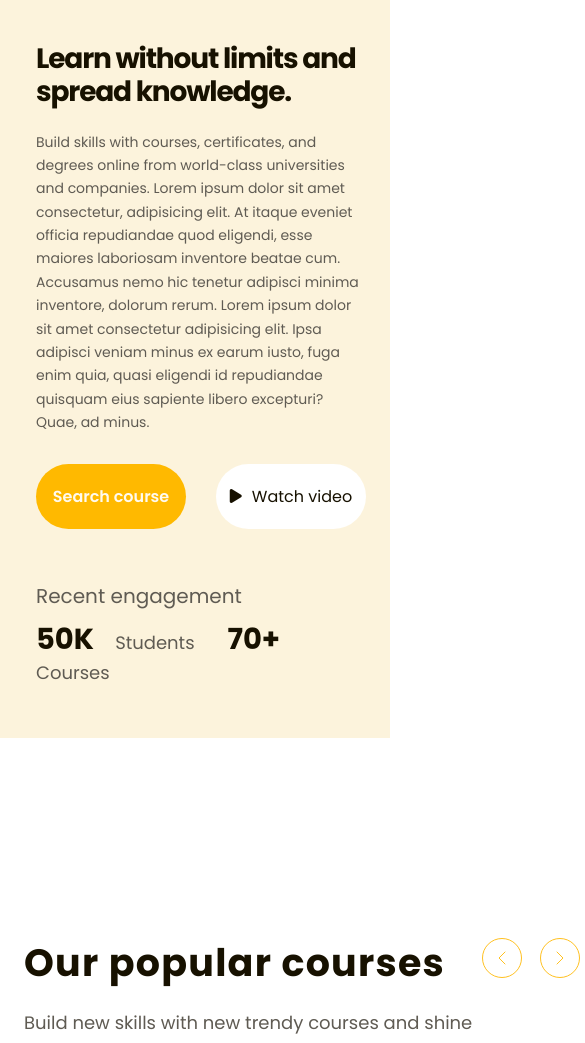
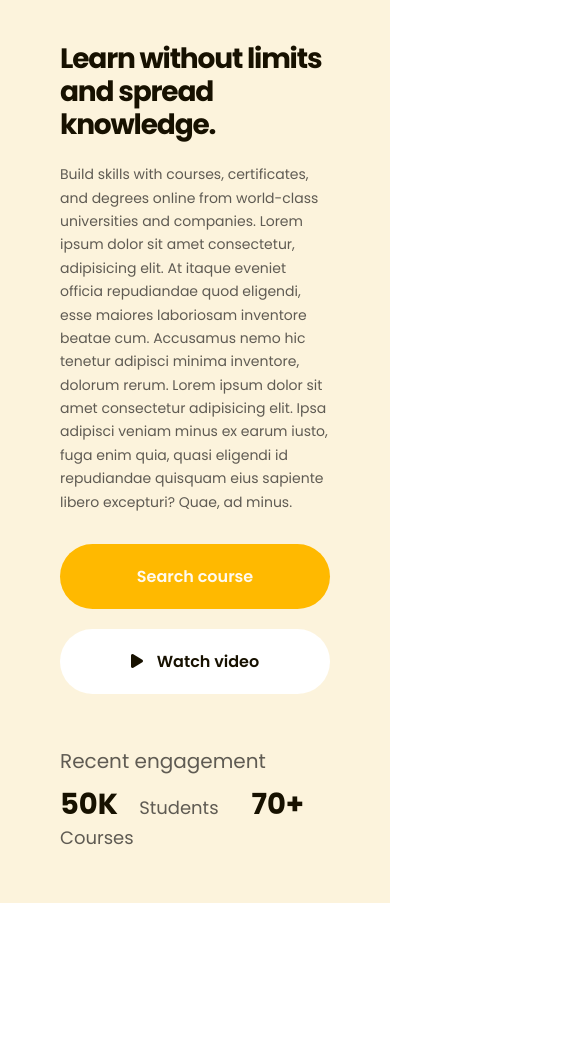
Before and after one commit to LamVyHuynh/Duan01, a plain HTML site: page index.html in a window 390 px wide. Shown: the part 55-1098 px from the top of the page, 585 px wide, since content can reach past the window. Drawn offline with Linux system fonts and the light colour scheme.

Commit message:
da lam xong responsive

```diff
--- a/assets/css/style.css
+++ b/assets/css/style.css
@@ -1,6 +1,10 @@
 * {
   box-sizing: border-box;
   margin: 0;
+}
+html,
+body {
+  overflow-x: hidden;
 }
 
 html {
@@ -19,7 +23,6 @@ body {
 }
 
 #header {
-  width: 100%;
   position: fixed;
   top: 0;
   right: 0;
@@ -114,15 +117,15 @@ body {
   text-decoration: none;
 }
 
+#content {
+  max-width: 100%;
+}
+
 .learn {
   margin-top: 48px;
   padding: 50px 10px;
   background-color: #fbeecdb0;
   display: flex;
-}
-
-.leader_right {
-  margin: 0 100px;
 }
 
 .leader_right .title {
@@ -159,9 +162,6 @@ body {
 }
 
 .btn-gr .btn-watch {
-  display: flex;
-  align-items: center;
-  justify-content: center;
   min-width: 180px;
   line-height: 65px;
   color: #171100;
@@ -218,11 +218,6 @@ body {
   margin-right: auto;
 }
 
-.popular .main-content .popular-header {
-  display: flex;
-  justify-content: space-between;
-}
-
 .heading-lv2 {
   font-size: 3.8rem;
   color: #171100;
@@ -236,31 +231,6 @@ body {
   font-size: 1.8rem;
   margin-top: 20px;
   line-height: 1.67;
-  width: 458px;
-}
-
-.main-content .popular-header .icon-popular {
-  display: flex;
-  gap: 18px;
-}
-
-.main-content .popular-header .icon-popular .control-btn {
-  border-radius: 50%;
-  width: 40px;
-  height: 40px;
-  font-size: 2.4rem;
-  display: flex;
-  justify-content: center;
-  align-items: center;
-  border: 1px solid #ffc121;
-  color: #ffc121;
-  background: transparent;
-}
-
-.main-content .popular-header .icon-popular .control-btn:hover {
-  cursor: pointer;
-  background-color: #ffc121;
-  color: #fff;
 }
 
 .main-content .course_list {
@@ -441,17 +411,8 @@ body {
   justify-content: space-between;
 }
 
-.features .main-content .images {
-  display: flex;
-  gap: 30px;
-}
-
-.lower {
-  margin-top: 34px;
-}
-
 .features .main-content .images .fs_image {
-  width: 270px;
+  width: 560px;
   height: 405px;
   object-fit: cover;
   border-radius: 16px;
@@ -685,13 +646,20 @@ body {
 
 /* RESPONSIVE */
 /* Mobile: width < 740px */
-@media only screen and (max-width: 740px) {
-  #header .body {
-    display: flex;
-    align-items: center;
-    padding: 8px 0 8px;
+@media only screen and (max-width: 500px) {
+  .btn {
+    width: 100%;
+    padding: 0;
+  }
+  .btn-gr {
+    display: block;
   }
 
+  .btn-gr .btn-watch {
+    margin-top: 20px;
+  }
+}
+@media only screen and (max-width: 740px) {
   #header .main-content .body .btn_sign-up {
     display: none;
   }
@@ -750,9 +718,6 @@ body {
   }
 
   .btn-gr .btn-watch {
-    display: flex;
-    align-items: center;
-    justify-content: center;
     min-width: 150px;
     line-height: 65px;
     color: #171100;
@@ -771,12 +736,7 @@ body {
 
   .main-content .course_list {
     display: block;
-    margin-left: 26%;
     width: 100%;
-  }
-
-  .main-content .course_list .course_item {
-    width: 54%;
   }
 
   .main-content .course_list .course_item .course_info,
@@ -827,10 +787,6 @@ body {
 
 /* Tablet: width >= 740px and width < 1024px */
 @media only screen and (min-width: 740px) and (max-width: 1024px) {
-  #header {
-    width: 100%;
-  }
-
   #header .body {
     display: flex;
     align-items: center;
--- a/index.html
+++ b/index.html
@@ -51,6 +51,7 @@
       </div>
       <div id="content">
         <div class="learn">
+          <div class="main-content">
             <div class="leader_right">
               <h1 class="title">Learn without limits and spread knowledge.</h1>
               <p class="desc">
@@ -61,10 +62,11 @@
               </p>
               <div class="btn-gr">
                 <div class="btn btn-search"> Search course</div>
-              <div class="btn-watch"><div class="icon"><i class="icon fa-solid fa-play"></i></div> <span>Watch video</span></div>
+                <div class="btn btn-watch"><i class="icon fa-solid fa-play"></i> <span>Watch video</span></div>
               </div>
               <p class="recent">Recent engagement</p>
               <p class="info"><strong>50K </strong> Students <strong>70+</strong> Courses</p>
+            </div>
           </div>
         </div>
         <div class="popular">
@@ -72,19 +74,7 @@
             <div class="popular-header">
               <div class="info_popular">
                 <p class="heading-lv2">Our popular courses</p>
-                <p class="desc_popular">Build new skills with new trendy courses and shine for the next future career. </p>
-              </div>
-              <div class="icon-popular">
-                <button class="control-btn">
-                  <svg width="8" height="14" viewBox="0 0 8 14" fill="none" xmlns="http://www.w3.org/2000/svg">
-                      <path d="M7 1L1 7L7 13" stroke="currentColor" stroke-linecap="round" stroke-linejoin="round"></path>
-                  </svg>
-              </button>
-              <button class="control-btn">
-                <svg width="8" height="14" viewBox="0 0 8 14" fill="none" xmlns="http://www.w3.org/2000/svg">
-                    <path d="M1 1L7 7L1 13" stroke="currentColor" stroke-linecap="round" stroke-linejoin="round"></path>
-                </svg>
-            </button>
+                <p class="desc_popular">Build new skills with new trendy courses and shine for the next future career. Lorem ipsum dolor sit amet consectetur adipisicing elit. Debitis, quia optio obcaecati quaerat impedit excepturi dolores maiores atque quidem ex, nobis repudiandae iste sint et reiciendis. Vitae dicta saepe ipsa! </p>
               </div>
             </div>
             <div class="course_list">
@@ -220,8 +210,7 @@
           <div class="main-content">
             <div class="body">
               <div class="images">
-                <img src="./img/learner1.jpg" alt="img1" class="fs_image lower">
-                <img src="./img/learn2.jpg" alt="img2" class="fs_image">
+                <img src="./img/learner1.jpg" alt="img1" class="fs_image">
               </div>
               <div class="content-features">
                 <p class="heading-lv2">Learner outcomes through our awesome platform</p>
```
Lines whose indentation alone changed are shown as unchanged.
